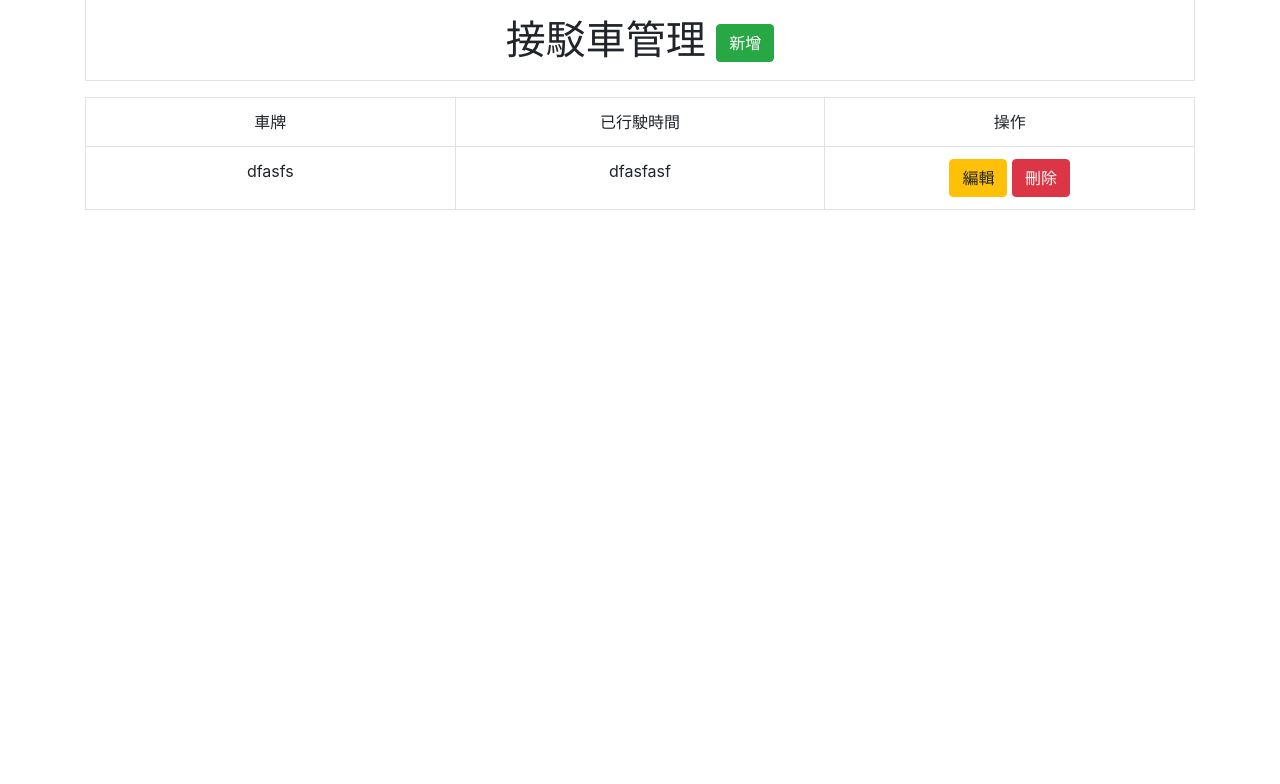
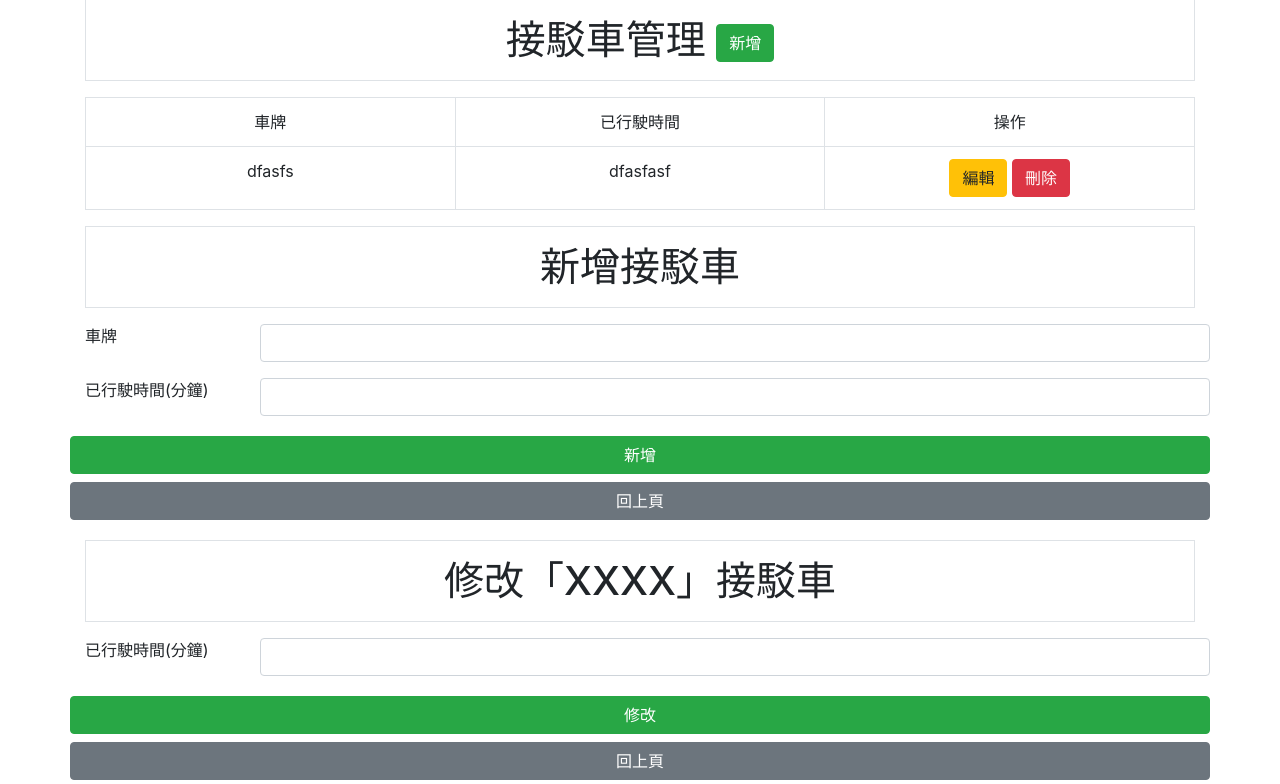
Before and after one commit to mackliu/th53j_National, a PHP site: page /admin.php in a window 1280 px wide. Shown: the part 237-1021 px from the top of the page. Before the commit the page ends 447 px from the top, so only its background shows below. Run offline with PHP 8.4, Linux system fonts and the light colour scheme.

Commit message:
增加新增及修改區塊

```diff
--- a/admin_bus.php
+++ b/admin_bus.php
@@ -1,4 +1,5 @@
 <h1 class="border p-3 text-center my-3">接駁車管理 <button class="btn btn-success">新增</button></h1>
+<div class="list">
      <table class="table table-bordered text-center">
      <tr>
          <td class="col-4">車牌</td>
@@ -13,6 +14,38 @@
              <button class="btn btn-danger">刪除</button>
          </td>
      </tr>
+     </table>
+ </div>
+ <div class="add">
+ <h1 class="border p-3 my-3 text-center">新增接駁車</h1>
+    <form action="./api/add_bus.php" method="post">
 
+    <div class="row w-full">
+        <label for="" class="col-2">車牌</label>
+        <input  type="text" name="acc" id="acc" class='form-group form-control col-10'>
+    </div>
+    <div class="row w-full">
+        <label for="" class="col-2">已行駛時間(分鐘)</label>
+        <input  type="password" name="pw" id="pw" class='form-group form-control col-10'>
+    </div>
+    <div class="row w-full">
+        <input  type="submit" value="新增" class='col-12 btn btn-success my-1'>
+        <input  type="button" value="回上頁" class='col-12 btn btn-secondary my-1'>
+    </div>
+    </form>
 
-</table>
+ </div>
+ <div class="edit">
+ <h1 class="border p-3 my-3 text-center">修改「XXXX」接駁車</h1>
+    <form action="./api/edit_bus.php" method="post">
+    <div class="row w-full">
+        <label for="" class="col-2">已行駛時間(分鐘)</label>
+        <input  type="password" name="pw" id="pw" class='form-group form-control col-10'>
+    </div>
+    <div class="row w-full">
+        <input  type="submit" value="修改" class='col-12 btn btn-success my-1'>
+        <input  type="button" value="回上頁" class='col-12 btn btn-secondary my-1'>
+    </div>
+    </form>
+
+ </div>
```
Also changed, not shown: admin_station.php (+5 -2 lines). Lines whose indentation alone changed are shown as unchanged.
